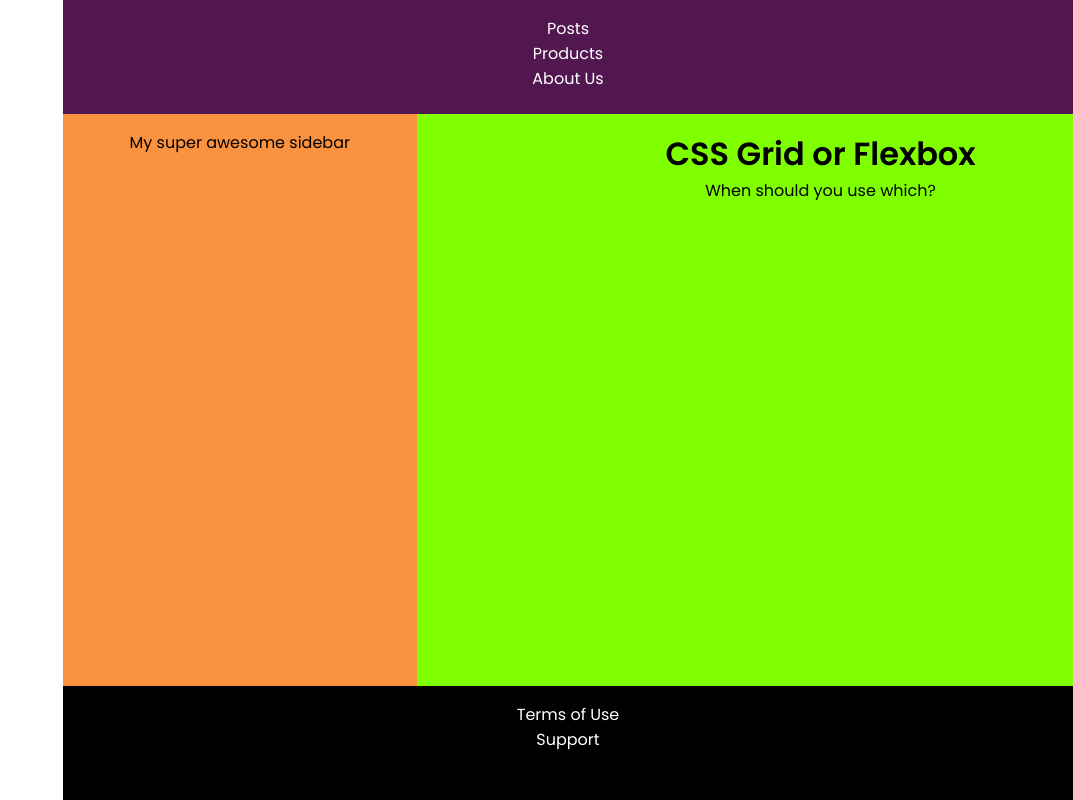
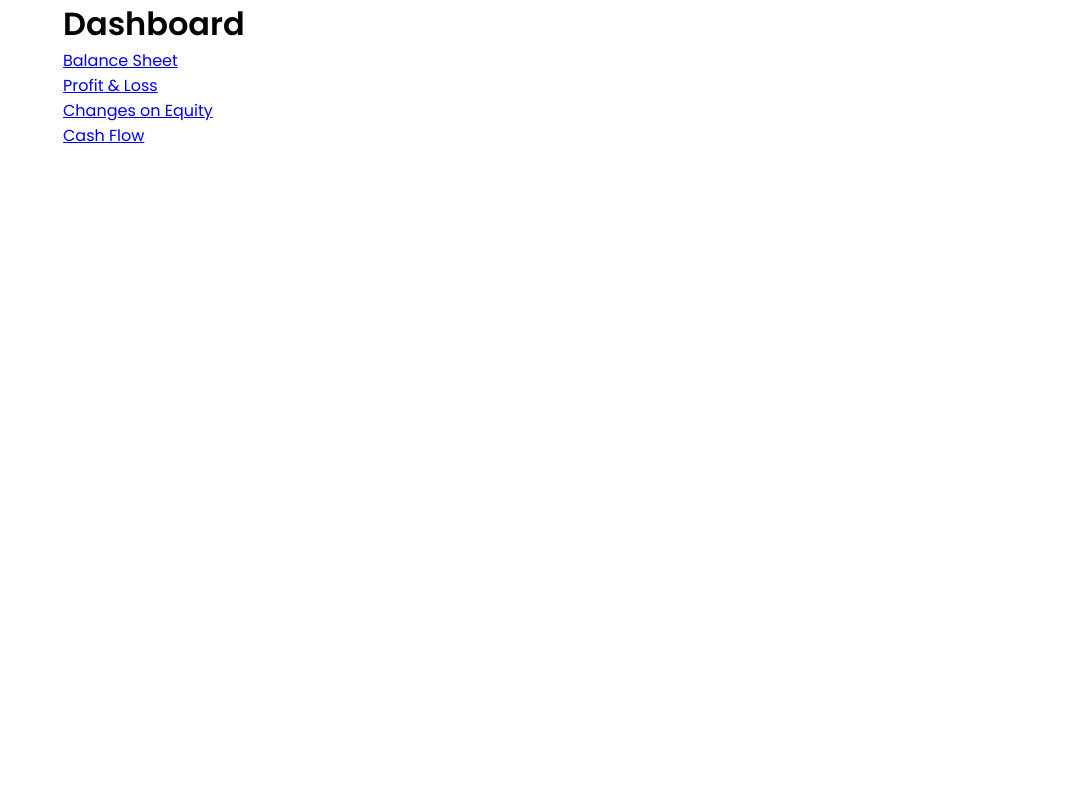
Before and after one commit to ulugbek-code/bspace, a Vue app: page /dashboard in a window 1280 px wide. Shown: the whole page, without its empty margins (207-1280 px from the left). Built offline with nearby package versions, Linux system fonts and the light colour scheme; sample sign-in values are in the browser's storage.

Commit message:
sub-pages in dashboard added

```diff
--- /dev/null
+++ b/src/pages/BalanceSheet.vue
@@ -0,0 +1,3 @@
+<template>
+  <h1 style="margin-left: 400px">balanceSheet</h1>
+</template>
--- /dev/null
+++ b/src/pages/CashFlow.vue
@@ -0,0 +1,3 @@
+<template>
+  <h1 style="margin-left: 400px">Cash Flow</h1>
+</template>
--- /dev/null
+++ b/src/pages/ChangesEquity.vue
@@ -0,0 +1,3 @@
+<template>
+  <h1 style="margin-left:400px">Changes on Equity</h1>
+</template>
--- a/src/pages/Dashboard.vue
+++ b/src/pages/Dashboard.vue
@@ -1,31 +1,22 @@
 <template>
-  <div id="container">
-    <header>
-      <ul class="navigation-list">
-        <li class="navigation-item"><a href="#">Posts</a></li>
-        <li class="navigation-item"><a href="#">Products</a></li>
-        <li class="navigation-item"><a href="#">About Us</a></li>
-      </ul>
-    </header>
-    <aside>
-      <p>My super awesome sidebar</p>
-    </aside>
-    <main>
-      <h1>CSS Grid or Flexbox</h1>
-      <p>When should you use which?</p>
-    </main>
-    <footer>
-      <ul class="navigation-list">
-        <li class="navigation-item"><a href="#">Terms of Use</a></li>
-        <li class="navigation-item"><a href="#">Support</a></li>
-      </ul>
-    </footer>
+  <div :class="[isNavOpened ? 'nav' : '']" class="box">
+    <h1>Dashboard</h1>
+    <div>
+      <router-link to="/balanceSheet">Balance Sheet</router-link><br />
+      <router-link to="/profitLoss">Profit & Loss</router-link><br />
+      <router-link to="/changesEquity">Changes on Equity</router-link><br />
+      <router-link to="/cashFlow">Cash Flow</router-link>
+    </div>
   </div>
 </template>
 
 <script>
 export default {
-  computed: {},
+  computed: {
+    isNavOpened() {
+      return this.$store.getters.isNav;
+    }
+  },
   created() {
     if (!localStorage.getItem('mytoken')) {
       this.$router.push('signIn');
@@ -35,50 +26,10 @@ export default {
 </script>
 
 <style scoped>
-#container {
-  height: 100vh;
-  background: chartreuse;
+.box {
   margin-left: 270px;
-  display: grid;
-  grid-template-columns: 1fr 1fr;
-  grid-template-rows: 1fr 5fr 1fr;
 }
-header,
-aside,
-main,
-footer {
-  padding: 16px;
-  text-align: center;
-}
-
-header {
-  background: #521751;
-  grid-column: 1/3;
-}
-
-aside {
-  background: #fa923f;
-  width: 70%;
-}
-
-footer {
-  background: black;
-  grid-column: 1/3;
-}
-
-.navigation-list {
-  list-style: none;
-  margin: 0;
-  padding: 0;
-}
-
-.navigation-item a {
-  text-decoration: none;
-  color: white;
-}
-
-.navigation-item a:hover,
-.navigation-item a:active {
-  color: #fa923f;
+.box.nav {
+  margin-left: 110px;
 }
 </style>
--- /dev/null
+++ b/src/pages/ProfitLoss.vue
@@ -0,0 +1,3 @@
+<template>
+  <h1 style="margin-left:400px">Profit & Loss</h1>
+</template>
```
Also changed, not shown: src/router.js (+8 -0 lines).
